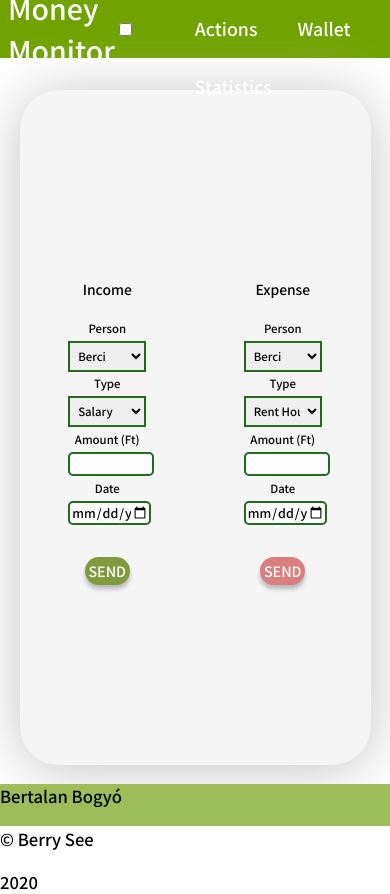
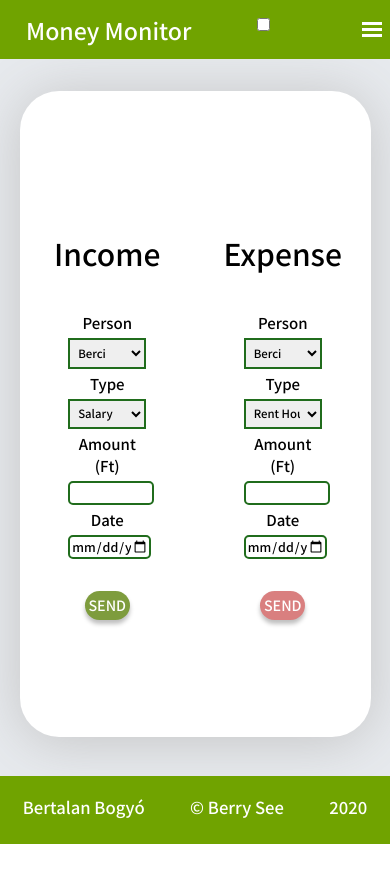
Before and after one commit to BerrySee/MoneyMonitor, a PHP site: page /actions.php in a window 390 px wide. After the commit the page ends 844 px from the top, so only its background shows below. Run offline with PHP 8.4, Linux system fonts and the light colour scheme; data that the repository does not hold is empty.

Commit message:
ligt/darkmode+ responsivity

```diff
--- a/_animation.scss
+++ b/_animation.scss
@@ -14,12 +14,12 @@
 50% {
     transform: rotate(240deg);
 }
-70% {
+80% {opacity: 1;
     transform: rotate(360deg);
 }
 100% {
     transform: rotate(45deg);
-    opacity : 1;
-    top: 95%;
+    opacity : 0;
+    top: 90%;
 }
 }
--- a/includes/footer.php
+++ b/includes/footer.php
@@ -1,13 +1,13 @@
 </section>
-<footer>
-<span> <h3>
+<footer> <h3>
 Bertalan Bogyó </h3>
 <h3>&copy; Berry See </h3>
 <h3 id ="year"></h3>
-</span >
+
 </footer>
     <script src = "scripts/year.js"></script>
     <script src = "scripts/coin.js"></script>
     <script src = "scripts/mode.js"></script>
+     <script src = "scripts/navbar.js"></script>
   </body>
 </html>
--- a/includes/header.php
+++ b/includes/header.php
@@ -15,7 +15,11 @@ include ('includes/arrays.php');
   <body>
     <header>
       <h1>Money Monitor</h1>
-      <input type="checkbox" name="checkbox">
+       <div class="theme-switch-wrapper">
+       <label class="theme-switch" for="checkbox">
+    <input type="checkbox" id="checkbox" />
+    </div>
+  </label>
       <nav>
 
          <?php
@@ -23,5 +27,12 @@ include ('includes/arrays.php');
          ?>
 
       </nav>
+      <div class="bars" id="bar-icon">
+           <div class="bar1"></div>
+           <div class="bar2"></div>
+           <div class="bar3"></div>
+         </div>
+
+
     </header>
     <section>
--- a/scripts/coin.js
+++ b/scripts/coin.js
@@ -1,9 +1,5 @@
 let coins = document.getElementById("coins");
-coins.style.position = "absolute";
-coins.style.top = "0";
-coins.style.width = "100%";
-coins.style.height = "100vh";
-coins.style.zIndex = "-1";
+
 for (let i = 0; i < 10; i++) {
   let randomNumberSize = Math.floor(Math.random() * 60) + 20;
   let randomAnimation = Math.floor(Math.random() * 10) + 5;
--- a/style.scss
+++ b/style.scss
@@ -12,42 +15,92 @@ body {
 }
 /*Header with flexbox (for navbar)*/
 header {
-  padding: 0.5em;
-  color: white;
-  height: 5vh;
-  background: #70a300;
+  h1 {
+    padding: 1em;
+    font-size: 26px;
+  }
+  z-index: 1;
+  color: var(--heading-color);
+  position: absolute;
+  top:0;
+  height: 7%;
+  width:100%;
+  background: var(--footer-header-bg);
   display: flex;
   justify-content: space-between;
   align-items: center;
   nav {
+
+  padding:0;
     margin: 0;
     .nav__links {
+       transition: all 1s ease 0s;
       list-style: none;
       li {
         display: inline-block;
-        padding: 1rem 20px;
+        padding: 20px;
         a {
           font-size: 20px;
-          color: white;
+          color: var(--heading-color);
           text-decoration: none;
 
           &:hover {
             transition: all 0.5s ease 0s;
-            color: black;
+            color: var(--main-color);
           }
         }
       }
     }
   }
+  .bars {
+    position: absolute;
+    right: 2%;
+    margin: 0 auto;
+    display: none;
+    cursor:pointer;
+    .bar1, .bar2, .bar3 {
+  width: 20px;
+  height: 3px;
+  background-color:var(--heading-color);
+  margin: 3px 0;
+  transition: 0.4s;
 }
+}
+.change .bar1 {
+  transform: rotate(-45deg) translate(-4px, 5px);
+}
+.change .bar2 {opacity: 0;}
+.change .bar3 {
+  transform: rotate(45deg) translate(-3px, -5px);
+}
+.theme-switch-wrapper {
+  position: absolute;
+  top: 25%;
+  left: 30vh;
+}
+}
+
 section {
-height: 80vh;
+  transition: all 0.5s ease 0s;
+  z-index: -1;
+  background-color: var(--section-bg);
+  top:7%;
+  position: absolute;
+  height: 85vh;
+  width:100%;
+  #coins {
+    position: absolute;
+    top:0;
+    width:100%;
+    height:100%;
+    z-index: -1;
+  }
 
 }
 //Start Page container
 .start-container {
-   margin-top: 2em;
-  height: 85%;
+  padding-top: 2em;
+  height: 70%;
   display: grid;
   align-items: center;
   grid-template-columns: repeat(auto-fit, minmax(300px, 1fr));
@@ -111,10 +152,10 @@ height: 80vh;
 
     text-align: center;
     h1 {
-      font-size: 4vw;
+      font-size: 4vh;
     }
     h2 {
-      font-size: 2vw;
+      font-size: 3vh;
     }
   }
   .income {
@@ -147,7 +188,7 @@ table {
   label{
     display:block;
     padding:1vw;
-    font-size:80%;
+    font-size:2vh;
   }
   input, textarea{
    @include input;
@@ -242,18 +285,25 @@ width: 100%;
     padding: 1em;
     font-size: 2.2vw;
     width: 90%;
-
+    color: var(--main-color);
   }
 
 }
 .history {
-height: 70%;
+height: 60%;
 overflow: auto;
 }
 
 footer {
-  background: #9dbc5a;
-  height: 5vh;
+  color:var(--heading-color);
+  z-index: 1;
+  position: absolute;
+  height: 8%;
+  bottom: 0;
+  width:100%;
+  background: var(--footer-header-bg);
+  display: flex;
+  justify-content: space-around;
 }
 
 
@@ -268,10 +318,32 @@ footer {
   .welcome {
     padding: 1em !important;
   }
-  .description {
-    display: none !important;
-  }
   .picture {
     width: 100px !important;
   }
+  nav {
+
+.responsive{
+ transition: all 1s ease 0s;
+  background-color:var(--footer-header-bg);
+  position: absolute;
+  top:15%;
+  right: 0%;
+       display:inline-block !important;
+       li{
+         display: block !important;
+       }
+      }
+     ul {
+
+       li {
+         display: none !important;
+       }
+     }
+
+
+  }
+  .bars {
+           display: inline-block !important;
+         }
 }
--- a/style/style.css
+++ b/style/style.css
@@ -19,15 +19,16 @@
     -webkit-transform: rotate(240deg);
             transform: rotate(240deg);
   }
-  70% {
+  80% {
+    opacity: 1;
     -webkit-transform: rotate(360deg);
             transform: rotate(360deg);
   }
   100% {
     -webkit-transform: rotate(45deg);
             transform: rotate(45deg);
-    opacity: 1;
-    top: 95%;
+    opacity: 0;
+    top: 90%;
   }
 }
 @keyframes coins {
@@ -50,16 +51,44 @@
     -webkit-transform: rotate(240deg);
             transform: rotate(240deg);
   }
-  70% {
+  80% {
+    opacity: 1;
     -webkit-transform: rotate(360deg);
             transform: rotate(360deg);
   }
   100% {
     -webkit-transform: rotate(45deg);
             transform: rotate(45deg);
-    opacity: 1;
-    top: 95%;
+    opacity: 0;
+    top: 90%;
   }
+}
+
+:root {
+  --footer-header-bg: #70a300;
+  --heading-color: white;
+  --main-color: black;
+  --section-bg: #E7EAEE;
+  --column-bg:white;
+  --shadow-color:#c4c4c4;
+  --get-started-bg: #639100;
+  --get-started-color: white;
+  --get-started-hover-bg:lightgreen;
+  --get-started-hover-color: black;
+  --color:black;
+}
+
+[data-theme="dark"] {
+  --footer-header-bg: #232222;
+  --heading-color: #4486E8;
+  --main-color:white;
+  --section-bg: #686868;
+  --column-bg:#232222;
+  --shadow-color:black;
+  --get-started-bg: #4486E8;
+  --get-started-color: #232222;
+  --get-started-hover-bg:rgb(10, 56, 125);
+  --color: #4486E8;
 }
 
 * {
@@ -76,10 +105,13 @@ body {
 
 /*Header with flexbox (for navbar)*/
 header {
-  padding: 0.5em;
-  color: white;
-  height: 5vh;
-  background: #70a300;
+  z-index: 1;
+  color: var(--heading-color);
+  position: absolute;
+  top: 0;
+  height: 7%;
+  width: 100%;
+  background: var(--footer-header-bg);
   display: -webkit-box;
   display: -ms-flexbox;
   display: flex;
@@ -91,38 +123,98 @@ header {
           align-items: center;
 }
 
+header h1 {
+  padding: 1em;
+  font-size: 26px;
+}
+
 header nav {
+  padding: 0;
   margin: 0;
 }
 
 header nav .nav__links {
+  -webkit-transition: all 1s ease 0s;
+  transition: all 1s ease 0s;
   list-style: none;
 }
 
 header nav .nav__links li {
   display: inline-block;
-  padding: 1rem 20px;
+  padding: 20px;
 }
 
 header nav .nav__links li a {
   font-size: 20px;
-  color: white;
+  color: var(--heading-color);
   text-decoration: none;
 }
 
 header nav .nav__links li a:hover {
   -webkit-transition: all 0.5s ease 0s;
   transition: all 0.5s ease 0s;
-  color: black;
+  color: var(--main-color);
+}
+
+header .bars {
+  position: absolute;
+  right: 2%;
+  margin: 0 auto;
+  display: none;
+  cursor: pointer;
+}
+
+header .bars .bar1, header .bars .bar2, header .bars .bar3 {
+  width: 20px;
+  height: 3px;
+  background-color: var(--heading-color);
+  margin: 3px 0;
+  -webkit-transition: 0.4s;
+  transition: 0.4s;
+}
+
+header .change .bar1 {
+  -webkit-transform: rotate(-45deg) translate(-4px, 5px);
+          transform: rotate(-45deg) translate(-4px, 5px);
+}
+
+header .change .bar2 {
+  opacity: 0;
+}
+
+header .change .bar3 {
+  -webkit-transform: rotate(45deg) translate(-3px, -5px);
+          transform: rotate(45deg) translate(-3px, -5px);
+}
+
+header .theme-switch-wrapper {
+  position: absolute;
+  top: 25%;
+  left: 30vh;
 }
 
 section {
-  height: 80vh;
+  -webkit-transition: all 0.5s ease 0s;
+  transition: all 0.5s ease 0s;
+  z-index: -1;
+  background-color: var(--section-bg);
+  top: 7%;
+  position: absolute;
+  height: 85vh;
+  width: 100%;
+}
+
+section #coins {
+  position: absolute;
+  top: 0;
+  width: 100%;
+  height: 100%;
+  z-index: -1;
 }
 
 .start-container {
-  margin-top: 2em;
-  height: 85%;
+  padding-top: 2em;
+  height: 70%;
   display: -ms-grid;
   display: grid;
   -webkit-box-align: center;
@@ -207,18 +280,18 @@ section {
 }
 
 .universal-container {
-  height: 100%;
+  height: 90%;
   margin: 0 auto;
   margin-top: 2em;
   -webkit-box-align: center;
       -ms-flex-align: center;
           align-items: center;
   width: 90%;
-  background: #f5f5f5;
+  background: var(--column-bg);
   -webkit-box-sizing: border-box;
           box-sizing: border-box;
-  -webkit-box-shadow: 0px 4px 56px #c4c4c4;
-          box-shadow: 0px 4px 56px #c4c4c4;
+  -webkit-box-shadow: 0px 4px 56px var(--shadow-color);
+          box-shadow: 0px 4px 56px var(--shadow-color);
   border-radius: 39px;
   display: -ms-grid;
   display: grid;
@@ -236,11 +310,11 @@ section {
 }
 
 .income h1, .outcome h1, .finance h1 {
-  font-size: 4vw;
+  font-size: 4vh;
 }
 
 .income h2, .outcome h2, .finance h2 {
-  font-size: 2vw;
+  font-size: 3vh;
 }
 
 .income {
@@ -286,7 +360,7 @@ section {
 .submission-form label {
   display: block;
   padding: 1vw;
-  font-size: 80%;
+  font-size: 2vh;
 }
 
 .submission-form input, .submission-form textarea {
@@ -416,16 +493,27 @@ table tr {
   padding: 1em;
   font-size: 2.2vw;
   width: 90%;
+  color: var(--main-color);
 }
 
 .history {
-  height: 70%;
+  height: 60%;
   overflow: auto;
 }
 
 footer {
-  background: #9dbc5a;
-  height: 5vh;
+  color: var(--heading-color);
+  z-index: 1;
+  position: absolute;
+  height: 8%;
+  bottom: 0;
+  width: 100%;
+  background: var(--footer-header-bg);
+  display: -webkit-box;
+  display: -ms-flexbox;
+  display: flex;
+  -ms-flex-pack: distribute;
+      justify-content: space-around;
 }
 
 @media (max-width: 750px) {
@@ -440,11 +528,26 @@ footer {
   .welcome {
     padding: 1em !important;
   }
-  .description {
-    display: none !important;
-  }
   .picture {
     width: 100px !important;
   }
+  nav .responsive {
+    -webkit-transition: all 1s ease 0s;
+    transition: all 1s ease 0s;
+    background-color: var(--footer-header-bg);
+    position: absolute;
+    top: 15%;
+    right: 0%;
+    display: inline-block !important;
+  }
+  nav .responsive li {
+    display: block !important;
+  }
+  nav ul li {
+    display: none !important;
+  }
+  .bars {
+    display: inline-block !important;
+  }
 }
 /*# sourceMappingURL=style.css.map */
```
Also changed, not shown: other parts of style.scss (+14 -21 lines), other parts of style/style.css (+18 -33 lines), _variables.scss (+36 -6 lines), index.php (+4 -7 lines), scripts/mode.js (+20 -6 lines), scripts/navbar.js (added, +11 -0 lines), 1 other file.
